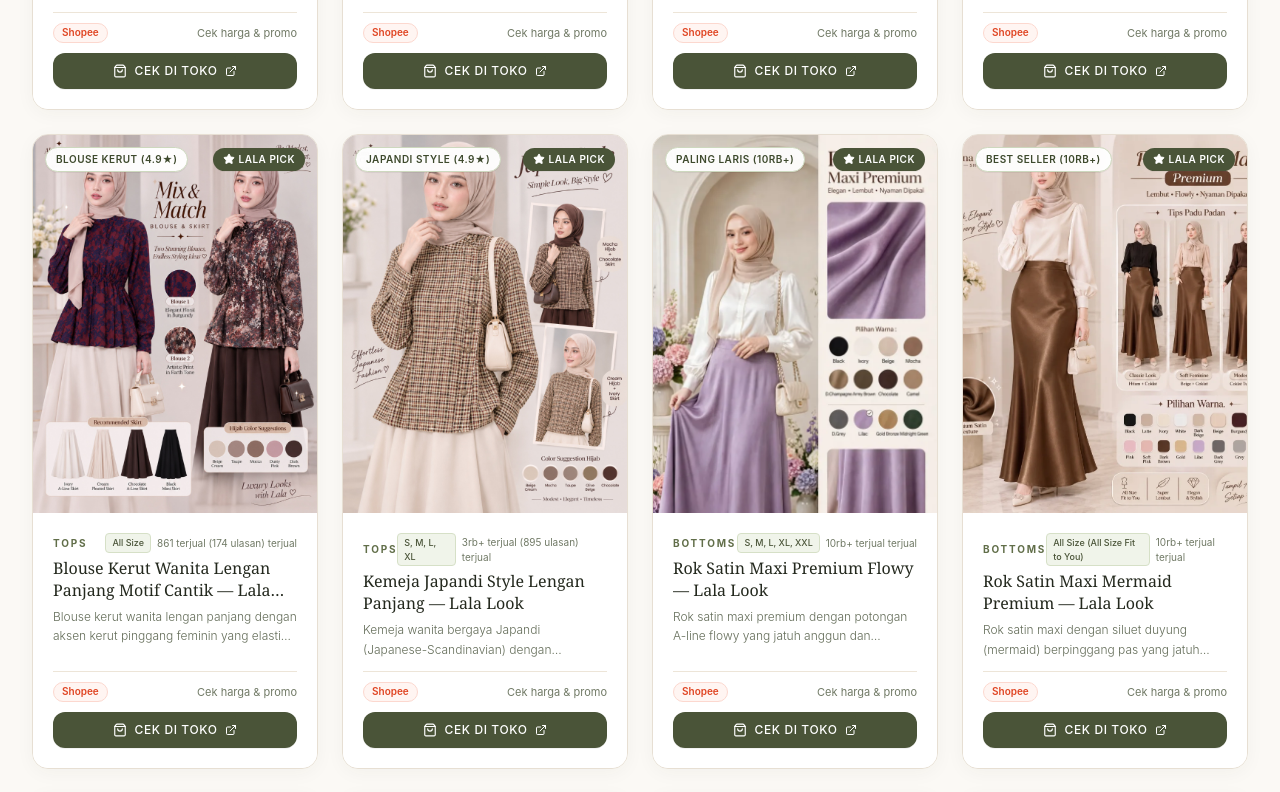
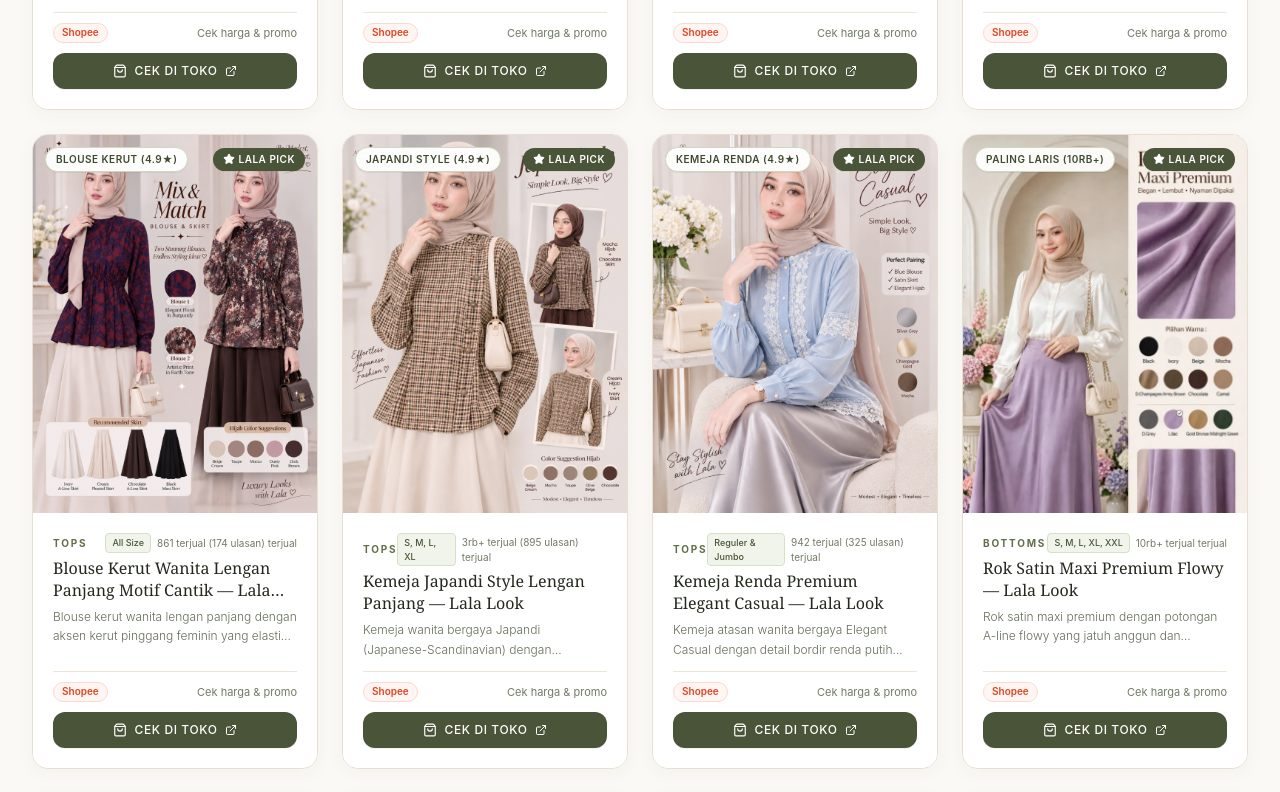
Before and after one commit to ashayaki/alanasheela, a Next.js app: page / in a window 1280 px wide. Shown: the part 2780-3572 px from the top of the page. Built offline with nearby package versions, Linux system fonts and the light colour scheme.

Commit message:
feat(catalog): add Kemeja Renda Premium (asc-tp-07)

```diff
--- a/src/data/asc-products.ts
+++ b/src/data/asc-products.ts
@@ -346,6 +346,29 @@ export const ASC_PRODUCTS: ASCProduct[] = [
     platforms: ['shopee'],
     marketplaceName: 'Shopee',
     affiliateUrl: 'https://s.shopee.co.id/80EXmW7jgO',
+  },
+  {
+    id: 'asc-tp-07',
+    name: 'Kemeja Renda Premium Elegant Casual — Lala Look',
+    category: 'tops',
+    categoryLabel: 'Tops',
+    color: 'Baby Blue (Tersedia 4 Pilihan Warna: Off-white, Baby Blue, Blush Pink, Butter Yellow)',
+    price: 0,
+    originalPrice: 0,
+    rating: 4.9,
+    soldCount: '942 terjual (325 ulasan)',
+    image: '/products/kemeja-renda-premium-baby-blue.jpg',
+    badge: 'Kemeja Renda (4.9★)',
+    isLalaPick: true,
+    description:
+      'Kemeja atasan wanita bergaya Elegant Casual dengan detail bordir renda putih mewah (lace trim) yang menghiasi bagian depan dada, lengan manset, dan keliman bawah. Dilengkapi kancing mutiara manis berkerah shanghai dan siluet peplum ramping yang memberi kesan anggun dan proporsional. Sangat nyaman dan sejuk dipakai seharian untuk acara pesta, kerja, semi-formal, maupun hangout elegan. Tersedia dalam 4 pilihan warna pastel lembut: Baby Blue, Off-white, Blush Pink, dan Butter Yellow, dengan pilihan ukuran Reguler dan Jumbo. Sangat serasi dipadukan dengan satin maxi skirt (Silver Grey, Champagne Gold, atau Mocha) serta hijab senada.',
+    fabric: 'Katun Poplin / Linen Silk Premium + Aksen Renda Brokat Bordir Putih Halus',
+    sizes: 'Reguler & Jumbo',
+    lalaNote:
+      'Kemeja renda Baby Blue ini bener-bener manis dan kelihatan mewah banget! Bordir renda putih dan kancing mutiaranya ngasih kesan vintage elegan yang mahal. Tinggal dipadukan rok satin silver grey atau champagne buat look kondangan atau semi-formal yang anggun!',
+    platforms: ['shopee'],
+    marketplaceName: 'Shopee',
+    affiliateUrl: 'https://s.shopee.co.id/4LLG6TUeRv',
   },
 
   // --- BOTTOMS (BAWAHAN) ---
```
Also changed, not shown: public/products/kemeja-renda-premium-baby-blue-editorial.jpg (added), public/products/kemeja-renda-premium-baby-blue.jpg (added).
